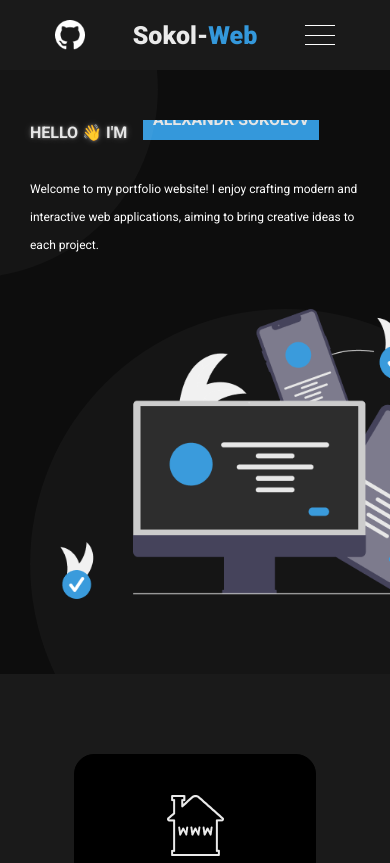
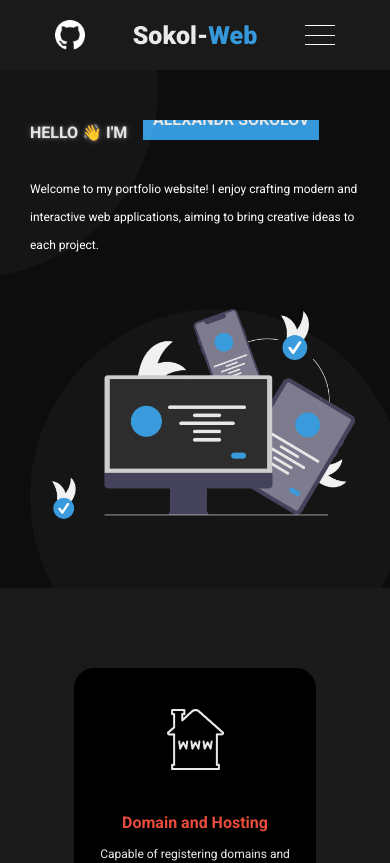
Before and after one commit to 1urt3t/sokol-web, a React (Create React App) app: page / in a window 390 px wide. Shown: the top 863 px of the page. Built offline with nearby package versions, Linux system fonts and the light colour scheme; the HTML template or start-up script is replaced by a standard one.

Commit message:
Version 1.1 (A few fixes)

```diff
--- a/src/style.css
+++ b/src/style.css
@@ -121,13 +121,14 @@ body {
   background-color: white;
 }
 .menu-items {
+  width: 150px;
   position: absolute;
   z-index: 999;
   background-color: #1a1a1a;
-  padding: 10px;
+  padding: 20px;
   display: flex;
   flex-direction: column;
-  gap: 10px;
+  gap: 20px;
   margin-top: 30px;
   border-radius: 10%;
 }
@@ -781,6 +782,12 @@ body {
     justify-content: center;
     width: 80px;
   }
+  .header__link a{
+    font-size: 20px;
+  }
+  .header__link a:hover{
+    font-size: 20px;
+  }
   /* --------------------------------- */
   /* 02-page */
   /* --------------------------------- */
@@ -824,7 +831,7 @@ body {
   .page03__skill {
     width: 240px;
     height: 390px;
-}
+  }
   /* --------------------------------- */
   /* 04-page */
   /* --------------------------------- */
@@ -844,15 +851,24 @@ body {
   /* --------------------------------- */
   /* 05-footer */
   /* --------------------------------- */
+  #footer {
+    background-color: #1a1a1a;
+    padding: 20px 0px;
+    overflow: hidden;
+  }
   .Upward {
-      padding: 8px 25px;
+      padding: 5px 20px;
+      margin-right: 30px;
     }
   .Upward a {
-      font-size: 12px;
+      font-size: 13px;
   }
   .Upward img {
     top: 2px;
     width: 12px;
+  }
+  .footer__right {
+    gap: 0px;
   }
 }
 /* -------------------- */
@@ -888,6 +904,19 @@ body {
   .page02__text__desk {
       font-size: 12px;
       width: 350px;
+  }
+  .page02__img img {
+    width: 325px;
+  }
+  .page02__img::after {
+    position: absolute;
+    content: "";
+    width: 375px;
+    height: 375px;
+    background-color: rgba(255, 255, 255, 0.03);
+    border-radius: 50%;
+    top: 0;
+    left: 0;
   }
    /* --------------------------------- */
   /* 03-page */
@@ -935,13 +964,11 @@ body {
       padding: 5px 20px;
     }
   .Upward a {
-      font-size: 12px;
+      font-size: 13px;
   }
   .Upward img {
     top: 2px;
     width: 12px;
   }
-  .footer__right {
-      gap: 65px;
-  }
+
 }
```
